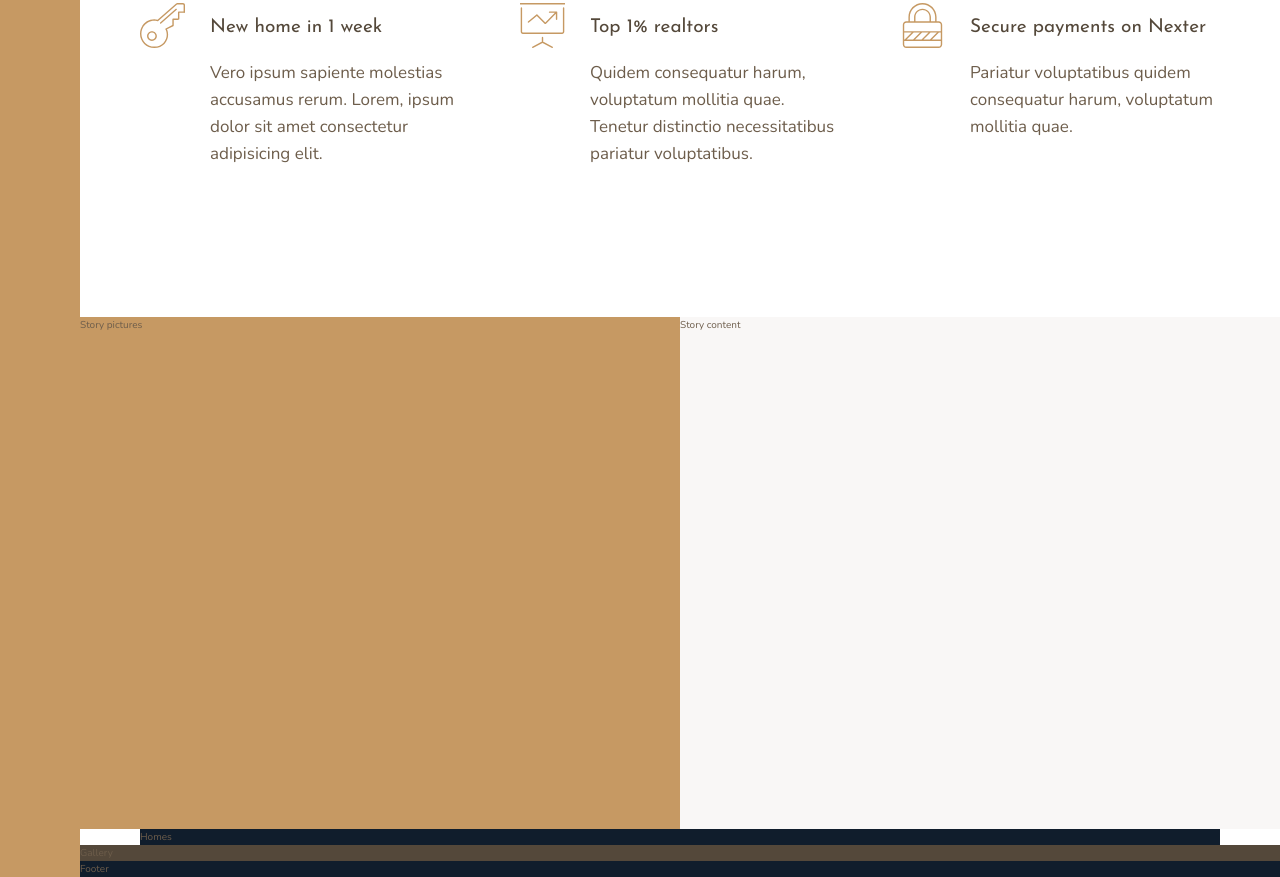
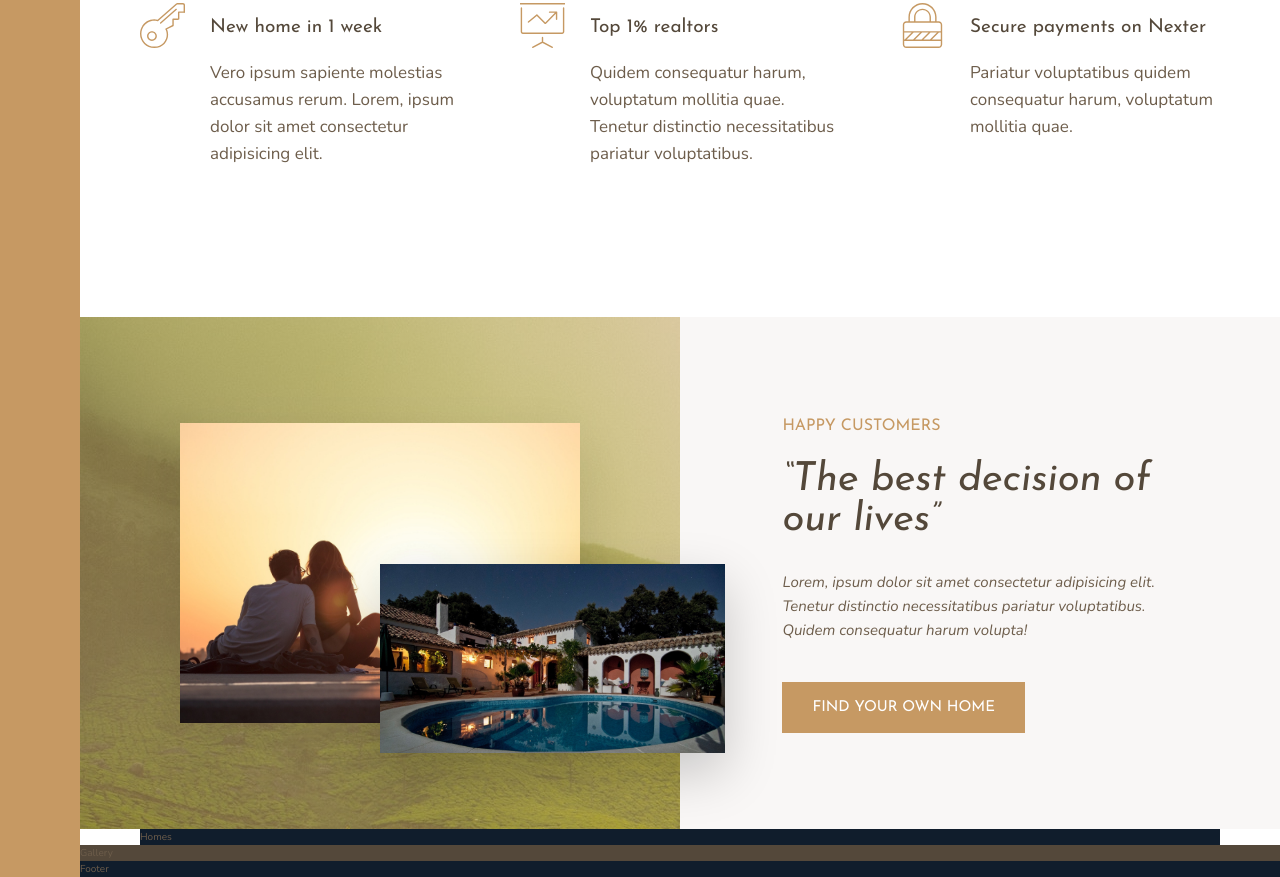
Before and after one commit to jeffcad/Nexter-Project, a website: page index.html in a window 1280 px wide. Shown: the part 991-1868 px from the top of the page. Drawn offline with nearby package versions, Linux system fonts and the light colour scheme.

Commit message:
Story section

```diff
--- a/index.html
+++ b/index.html
@@ -85,11 +85,18 @@
   </section>
 
   <div class="story__pictures">
-    Story pictures
+    <img src="img/story-1.jpeg" alt="couple with new house" class="story__img--1">
+    <img src="img/story-2.jpeg" alt="new house" class="story__img--2">
   </div>
 
   <div class="story__content">
-    Story content
+    <h3 class="heading-3 mb-sm">Happy Customers</h3>
+    <h2 class="heading-2 heading-2--dark mb-md">&ldquo;The best decision of our lives&rdquo;</h2>
+    <p class="story__text">
+      Lorem, ipsum dolor sit amet consectetur adipisicing elit. Tenetur distinctio necessitatibus pariatur voluptatibus.
+      Quidem consequatur harum volupta!
+    </p>
+    <button class="btn">Find your own home</button>
   </div>
 
   <section class="homes">
--- a/sass/_story.scss
+++ b/sass/_story.scss
@@ -3,10 +3,48 @@
   &__pictures {
     background-color: $color-primary;
     grid-column: full-start / col-end 4;
+    background-image: linear-gradient(rgba($color-primary, .5), rgba($color-primary, .5)), url(../img/back.jpg);
+
+    display: grid;
+    grid-template-rows: repeat(6, 1fr);
+    grid-template-columns: repeat(6, 1fr);
+    align-items: center;
+  }
+
+  &__img--1 {
+    width: 100%;
+    grid-row: 2 / 6;
+    grid-column: 2 / 6;
+    box-shadow: 0 2rem 5rem rgba(black, .1);
+  }
+
+  &__img--2 {
+    width: 115%;
+    grid-row: 4 / 6;
+    grid-column: 4 / 7;
+    z-index: 20;
+    box-shadow: 0 2rem 5rem rgba(black, .2);
   }
 
   &__content {
     background-color: $color-grey-light-1;
     grid-column: col-start 5 / full-end;
+
+    padding: 6rem 8vw;
+
+    display: flex;
+    flex-direction: column;
+    justify-content: center;
+    align-items: flex-start;
+
+    // display: grid;
+    // align-content: center;
+    // justify-items: start;
+  }
+
+  &__text {
+    font-size: 1.5rem;
+    font-style: italic;
+    margin-bottom: 4rem;
   }
 }
--- a/sass/_typography.scss
+++ b/sass/_typography.scss
@@ -9,10 +9,24 @@
 
 .heading-2 {
   @extend %heading;
+  font-size: 4rem;
+  font-style: italic;
+  line-height: 1;
+
+  &--light {
+    color: $color-grey-light-1;
+  }
+
+  &--dark {
+    color: $color-grey-dark-1;
+  }
 }
 
 .heading-3 {
   @extend %heading;
+  font-size: 1.6rem;
+  color: $color-primary;
+  text-transform: uppercase;
 }
 
 .heading-4 {
@@ -27,3 +41,36 @@
     color: $color-grey-dark-1;
   }
 }
+
+.btn {
+  background-color: $color-primary;
+  color: white;
+  border: none;
+  border-radius: 0;
+  font-family: $font-display;
+  font-size: 1.5rem;
+  text-transform: uppercase;
+  padding: 1.8rem 3rem;
+  cursor: pointer;
+  transition: all .2s;
+
+  &:hover {
+    background-color: $color-primary-dark;
+  }
+}
+
+.mb-sm {
+  margin-bottom: 2rem;
+}
+
+.mb-md {
+  margin-bottom: 3rem;
+}
+
+.mb-lg {
+  margin-bottom: 4rem;
+}
+
+.mb-hg {
+  margin-bottom: 8rem;
+}
```
Also changed, not shown: css/style.css.
